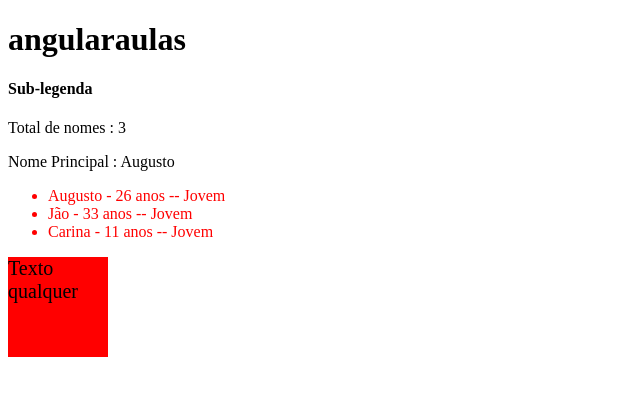
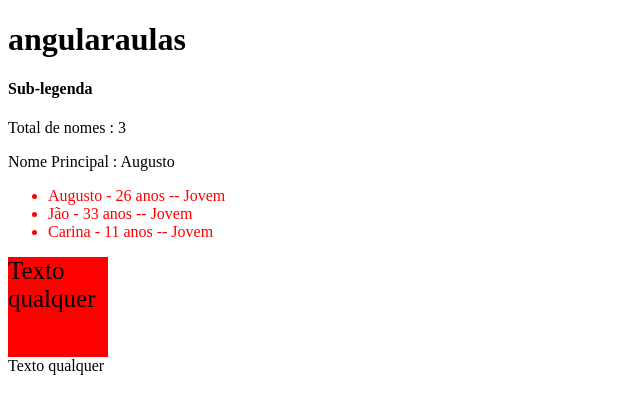
Before and after one commit to agvicente/angularaulas, an Angular app in the folder angularaulas/: page / in a window 1280 px wide. Shown: the top 414 px of the page, without its empty margins (0-640 px from the left). Built offline with nearby package versions, Linux system fonts and the light colour scheme.

Commit message:
Styles e class dinamico

```diff
--- a/angularaulas/src/app/app.component.html
+++ b/angularaulas/src/app/app.component.html
@@ -10,6 +10,10 @@
   </li>
 </ul>
 
-<div [style]="{width: '100px', height: '100px', fontSize: '20px', backgroundColor: '#ff0000'}">
+<div [style]="{width: '100px', height: '100px', fontSize: tamanhoFonte, backgroundColor: '#ff0000'}">
   Texto qualquer
 </div>
+
+<div [style.width.px]="1000">
+  Texto qualquer
+</div>
--- a/angularaulas/src/app/app.component.ts
+++ b/angularaulas/src/app/app.component.ts
@@ -17,9 +17,5 @@ export class AppComponent {
 
   nomePrincipal = this.nomes[0];
 
-  showAviso = false;
-  disableInput = true;
-  avisoMsg = 'Este é um aviso';
-
-  imagem = 'https://www.google.com.br/google.jpg'
+  tamanhoFonte = '25px';
 }
```
